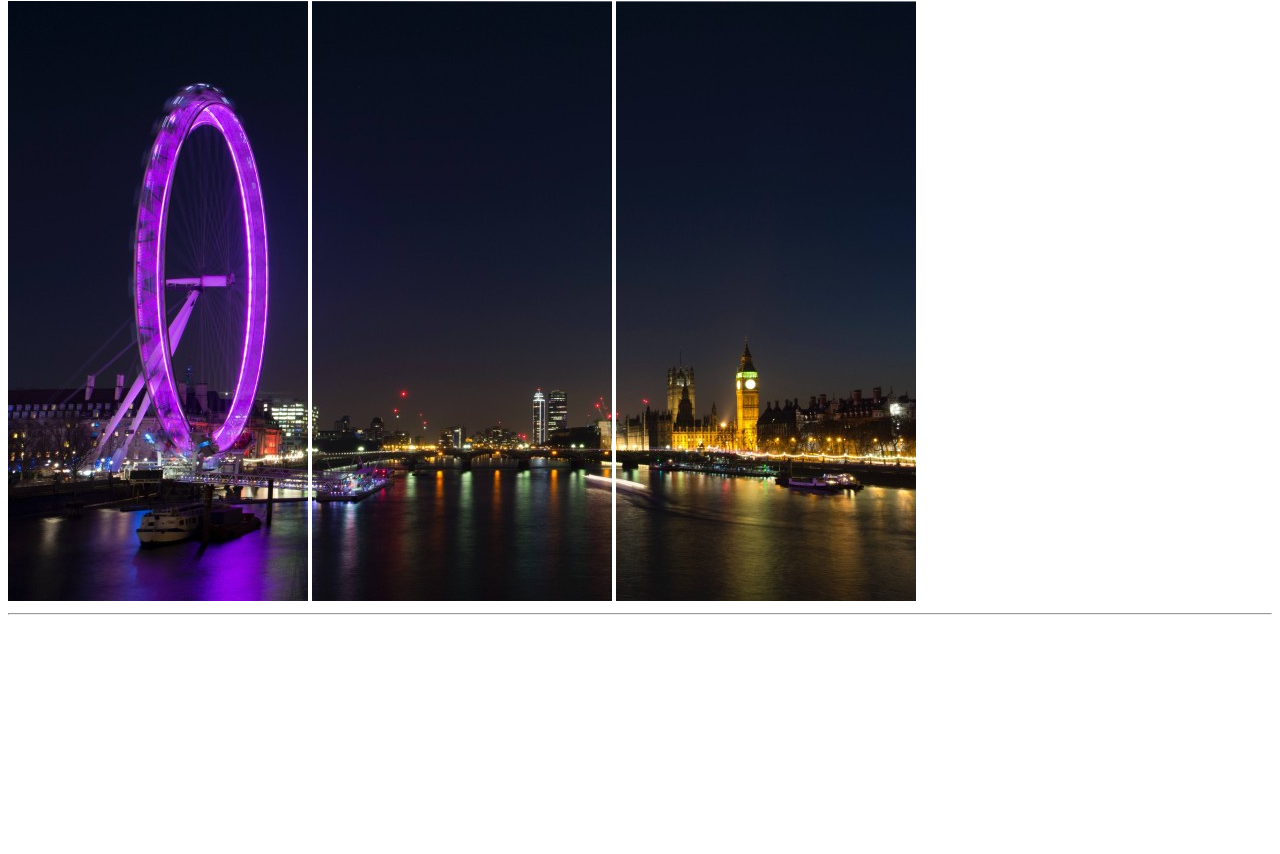
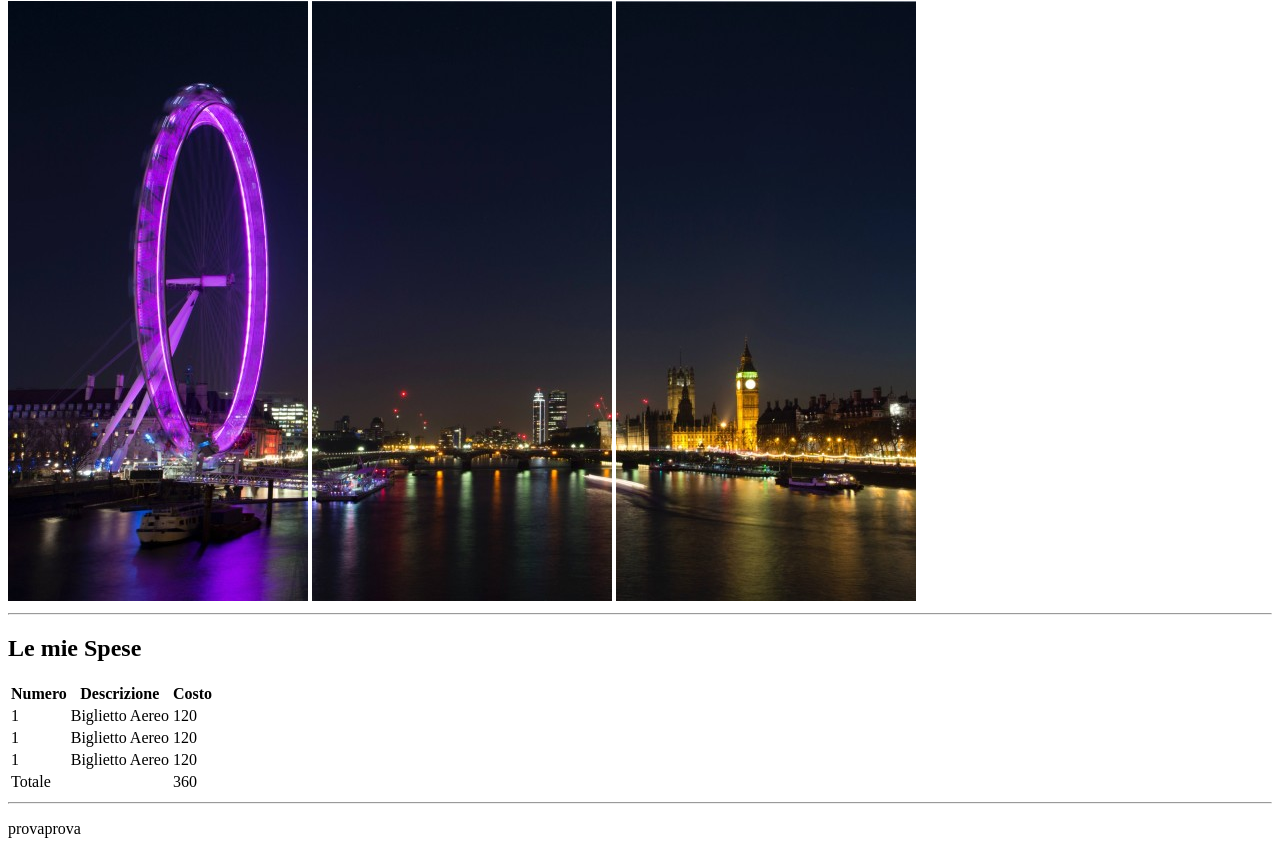
Before and after one commit to MartinaGangemi/html-london-trip, a plain HTML site: page index.html in a window 1280 px wide. Shown: the part 79-933 px from the top of the page. Before the commit the page ends 800 px from the top, so only its background shows below. Drawn offline with Linux system fonts and the light colour scheme.

Commit message:
created table

```diff
--- a/index.html
+++ b/index.html
@@ -15,7 +15,49 @@
         <img src="img/img3.jpg" alt="">
         <hr>
     </header>
-    <main></main>
+    <main>
+
+        <section>
+         <h2>Le mie Spese</h2>
+
+           <table>
+               <tr>
+                    <th>Numero</th>
+                    <th>Descrizione</th>
+                    <th>Costo</th>
+                </tr>
+
+                <tr>
+                    <td>1</td>
+                    <td>Biglietto Aereo</td>
+                    <td>120</td>
+                </tr>
+                <tr>
+                    <td>1</td>
+                    <td>Biglietto Aereo</td>
+                    <td>120</td>
+                </tr>
+                <tr>
+                    <td>1</td>
+                    <td>Biglietto Aereo</td>
+                    <td>120</td>
+                </tr>
+                <tr>
+                    <td>Totale</td>
+                    <td></td>
+                    <td>360</td>
+                </tr>
+            </table>
+
+<hr>
+
+        </section>
+
+    </main>
+
+
+
+    <p>provaprova</p>
 
 </body>
 </html>
```
